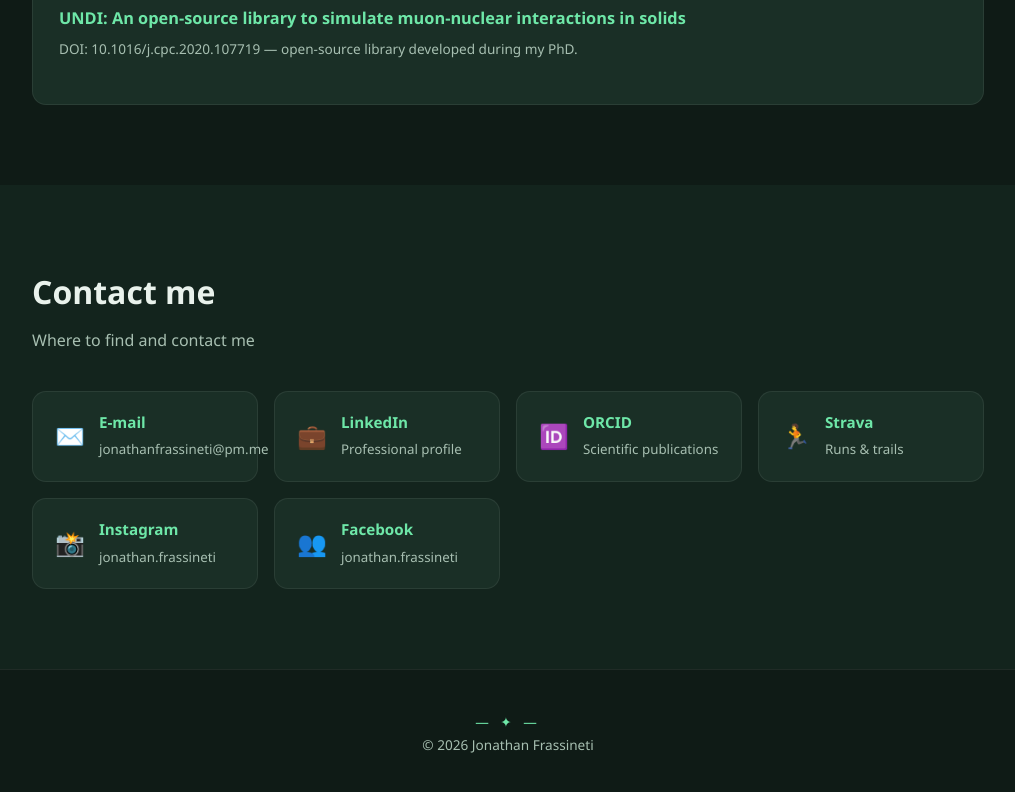
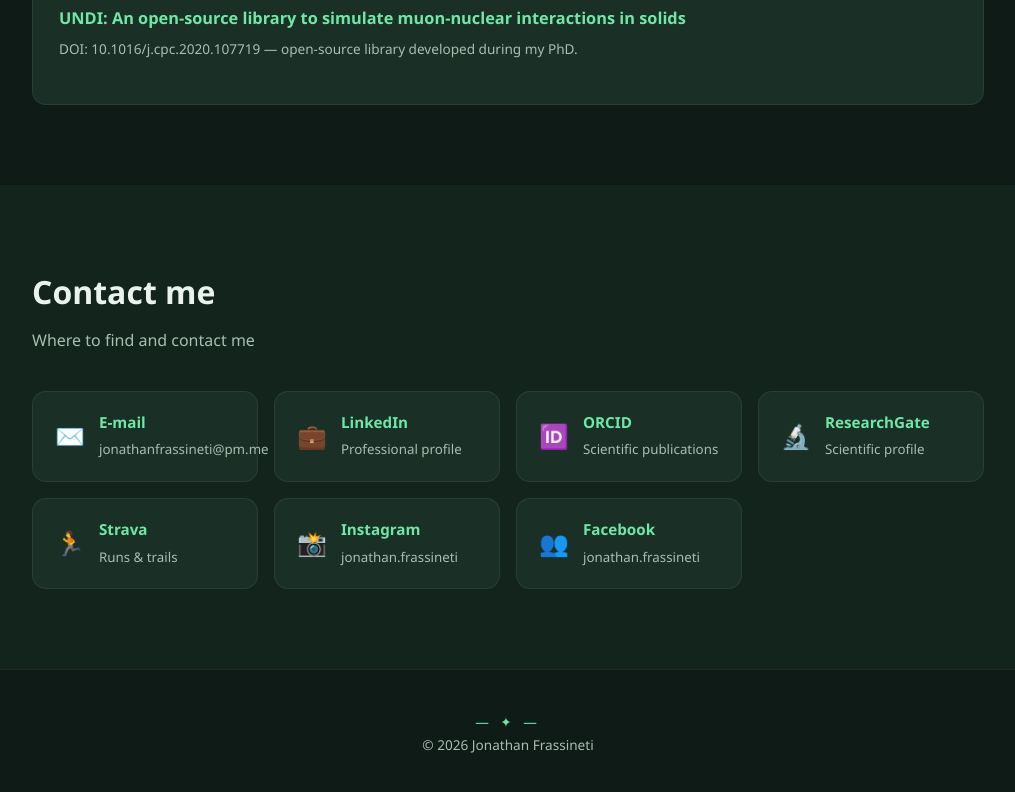
Before and after one commit to JonathanFrassineti/jonathanfrassineti.github.io, a plain HTML site: page index.html in a window 1280 px wide. Shown: the part 5416-6208 px from the top of the page, without its empty margins (132-1147 px from the left). Drawn offline with Linux system fonts and the light colour scheme.

Commit message:
Update index.html

```diff
--- a/index.html
+++ b/index.html
@@ -347,6 +347,8 @@
         <span class="ic">💼</span><div><b>LinkedIn</b><small>Professional profile</small></div></a>
       <a class="social" href="https://orcid.org/0000-0002-0206-947X" target="_blank" rel="noopener">
         <span class="ic">🆔</span><div><b>ORCID</b><small>Scientific publications</small></div></a>
+      <a class="social" href="https://www.researchgate.net/profile/Jonathan-Frassineti?ev=hdr_xprf" target="_blank" rel="noopener">
+        <span class="ic">🔬</span><div><b>ResearchGate</b><small>Scientific profile</small></div></a>
       <a class="social" href="https://www.strava.com/athletes/95661037" target="_blank" rel="noopener">
         <span class="ic">🏃</span><div><b>Strava</b><small>Runs &amp; trails</small></div></a>
       <a class="social" href="https://www.instagram.com/jonathan.frassineti/" target="_blank" rel="noopener">
```
